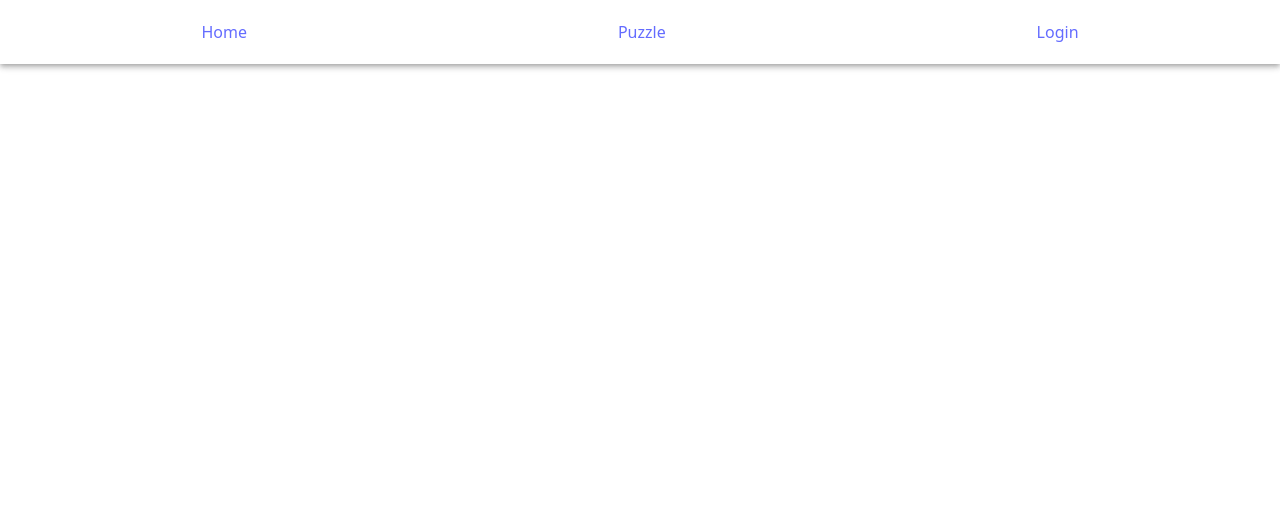
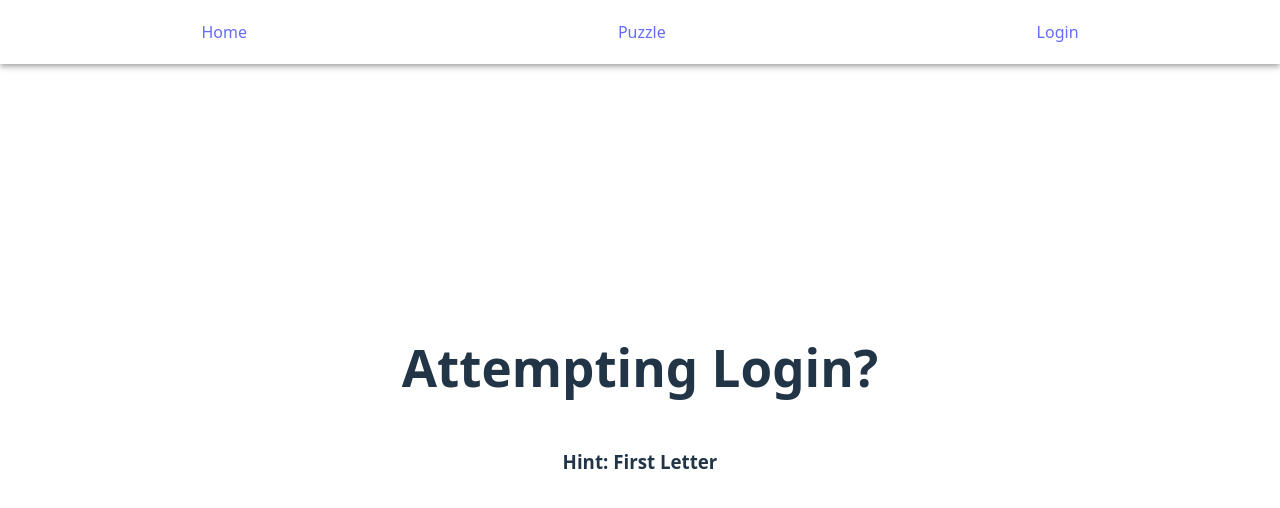
Before and after one commit to DragonKing-Tower/Puzzle-Admin-Maybe, a React (Vite) app: page /login in a window 1280 px wide. Shown: the top 508 px of the page. Built offline with nearby package versions, Linux system fonts and the light colour scheme.

Commit message:
Accidental exclusion

```diff
--- a/src/App.jsx
+++ b/src/App.jsx
@@ -26,7 +26,7 @@ function App() {
 						</Route>
 						<Route path="makepic" element={<MakePic />} />
 					</Route>
-					<Route path="/login" element={<Login />} />
+					<Route path="/login" element={<Login setAdmin={setAdmin}/>} />
 				</Routes>
 			</BrowserRouter>
 		</>
--- a/src/pages/Login.jsx
+++ b/src/pages/Login.jsx
@@ -1,7 +1,20 @@
 import React from "react";
+import { Box } from "@mui/material";
 
-function Login(){
-    return <></>;
+function Login({setAdmin}){
+    return (
+		<Box
+			display="flex"
+			flexDirection="column"
+			alignItems="center"
+			justifyContent="center"
+			textAlign="center"
+			height="100vh"
+		>
+			<h1>Attempting Login?</h1>
+			<h3>Hint: First Letter</h3>
+		</Box>
+	);;
 }
 
 export default Login
```
